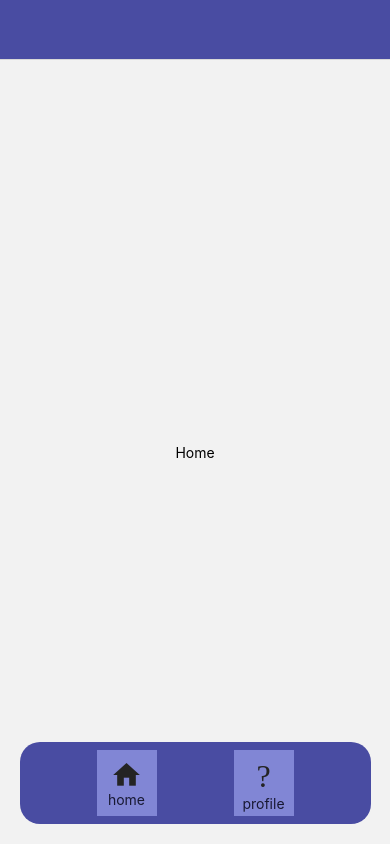
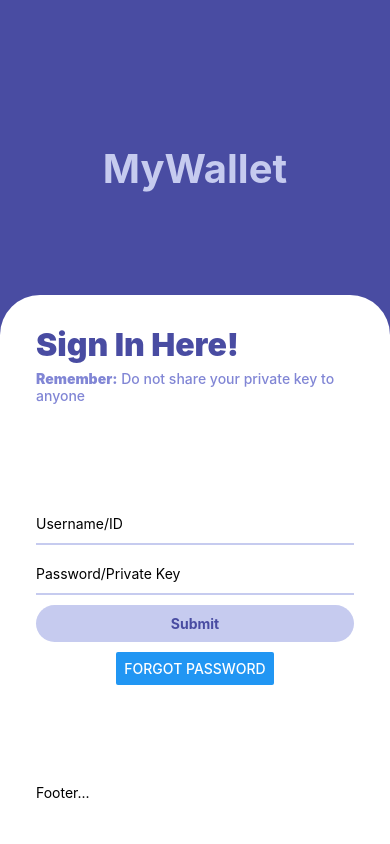
Before and after one commit to sportsjay/blockchain-wallet, a React Native app: screen /sign-up in a window 390 px wide. Built offline with nearby package versions, Linux system fonts and the light colour scheme.

Commit message:
feature: initialize sign up page template

```diff
--- a/App.tsx
+++ b/App.tsx
@@ -1,24 +1,43 @@
-import React from "react";
-import { StyleSheet } from "react-native";
+import React, { useState } from "react";
 import { NavigationContainer } from "@react-navigation/native";
 import { createBottomTabNavigator } from "@react-navigation/bottom-tabs";
 
 /**
  * Import Routes
  */
-import { routes, RouteProperties } from "./src/routes";
-
+import { routes } from "./src/routes";
+import SignInScreen from "./src/screens/signIn";
 /**
  * Import Components
  */
 import BottomNavbar from "./src/common/bottomNavBar";
 import { colors } from "./src/common/styles";
-const Tab = createBottomTabNavigator();
+import { createStackNavigator } from "@react-navigation/stack";
+
+/**
+ * Navigators
+ */
+const AuthNavigator = createStackNavigator();
+const BottomTabNavigator = createBottomTabNavigator();
 
 export default function App() {
+  const [isSignedIn, setIsSignedIn] = useState(false);
+
   return (
     <NavigationContainer>
-      <Tab.Navigator
+      <AuthNavigator.Navigator screenOptions={{ headerShown: false }}>
+        <AuthNavigator.Screen name="sign-up" component={SignInScreen} />
+        <AuthNavigator.Screen name="app" component={MainApp} />
+      </AuthNavigator.Navigator>
+    </NavigationContainer>
+  );
+}
+
+function MainApp() {
+  return (
+    <BottomTabNavigator.Navigator
+      // Specify initial route
+      initialRouteName={routes[0].name}
       screenOptions={{
         headerTitle: "",
         headerStyle: {
@@ -29,22 +48,12 @@ export default function App() {
       tabBar={BottomNavbar}
     >
       {routes.map((route) => (
-          <Tab.Screen
+        <BottomTabNavigator.Screen
           name={route.name}
           key={route.id}
           component={route.component}
         />
       ))}
-      </Tab.Navigator>
-    </NavigationContainer>
+    </BottomTabNavigator.Navigator>
   );
 }
-
-const styles = StyleSheet.create({
-  container: {
-    flex: 1,
-    backgroundColor: "#fff",
-    alignItems: "center",
-    justifyContent: "center",
-  },
-});
--- a/package.json
+++ b/package.json
@@ -11,15 +11,19 @@
     "@ethereumjs/tx": "^3.3.2",
     "@react-navigation/bottom-tabs": "^6.0.9",
     "@react-navigation/native": "^6.0.6",
+    "@react-navigation/stack": "^6.0.11",
     "expo": "~42.0.1",
     "expo-status-bar": "~1.0.4",
     "react": "16.13.1",
     "react-dom": "16.13.1",
     "react-native": "https://github.com/expo/react-native/archive/sdk-42.0.0.tar.gz",
     "react-native-elements": "^3.4.2",
+    "react-native-gesture-handler": "~1.10.2",
     "react-native-safe-area-context": "3.2.0",
     "react-native-screens": "~3.4.0",
     "react-native-web": "~0.13.12",
+    "react-redux": "^7.2.5",
+    "redux": "^4.1.1",
     "web3": "^1.6.0"
   },
   "devDependencies": {
--- a/src/common/bottomNavBar/component/tab.tsx
+++ b/src/common/bottomNavBar/component/tab.tsx
@@ -1,33 +1,49 @@
-import { BottomTabBarButtonProps } from "@react-navigation/bottom-tabs";
 import React from "react";
 import {
-  TouchableWithoutFeedback,
   View,
   Text,
   StyleSheet,
-  TouchableWithoutFeedbackProps,
+  TouchableOpacity,
+  TouchableOpacityProps,
 } from "react-native";
 import { Icon } from "react-native-elements";
 import { colors } from "../../styles";
 
-interface TabProperties extends TouchableWithoutFeedbackProps {
+interface TabProperties extends TouchableOpacityProps {
+  isActive: boolean;
   iconName: string;
   title: string;
 }
 
 export default function Tab(props: TabProperties) {
   return (
-    <TouchableWithoutFeedback {...props} style={styles.root}>
+    <TouchableOpacity {...props} style={styles.root}>
       <View style={styles.root}>
         <Icon
           name={props.iconName ?? "home"}
           type="material"
           tvParallaxProperties={undefined}
+          color={props.isActive ? colors.primary : colors.gray}
           size={32}
         />
-        <Text style={styles.title}>{props.title ?? "unknown"}</Text>
+        <Text
+          style={[
+            styles.title,
+            { color: props.isActive ? colors.primary : colors.gray },
+          ]}
+        >
+          {props.title ?? "unknown"}
+        </Text>
+        <View
+          style={[
+            styles.active,
+            {
+              backgroundColor: props.isActive ? colors.primary : "transparent",
+            },
+          ]}
+        />
       </View>
-    </TouchableWithoutFeedback>
+    </TouchableOpacity>
   );
 }
 
@@ -42,9 +58,18 @@ const styles = StyleSheet.create({
     width: 60,
     height: "80%",
     backgroundColor: colors.secondary,
+    borderRadius: 10,
+  },
+  active: {
+    height: 6,
+    width: 6,
+    borderRadius: 3,
   },
   title: {
     color: colors.black2,
     textAlign: "center",
+    fontWeight: "700",
+    marginBottom: 4,
+    fontSize: 10, // TODO: unify font size
   },
 });
--- a/src/common/bottomNavBar/index.tsx
+++ b/src/common/bottomNavBar/index.tsx
@@ -4,13 +4,40 @@ import { View, StyleSheet } from "react-native";
 import { colors, sizes } from "../styles";
 import Tab from "./component/tab";
 
+/**
+ * routes
+ */
+import { routes } from "../../routes";
+
 export default function BottomNavbar(props: BottomTabBarProps) {
   return (
     <View style={styles.root}>
       <View style={styles.navigation}>
-        {props.state.routes.map((route) => (
-          <Tab iconName={route.name} title={route.name} />
-        ))}
+        {props.state.routes.map((route, idx) => {
+          const isActive = props.state.index === idx;
+
+          function onPress() {
+            const event = props.navigation.emit({
+              type: "tabPress",
+              target: route.key,
+              canPreventDefault: true,
+            });
+
+            if (!isActive && !event.defaultPrevented) {
+              props.navigation.navigate(route.name, { merge: true });
+            }
+          }
+
+          return (
+            <Tab
+              onPress={onPress}
+              key={route.key}
+              iconName={routes[idx].iconName}
+              title={route.name}
+              isActive={isActive}
+            />
+          );
+        })}
       </View>
     </View>
   );
@@ -30,7 +57,7 @@ const styles = StyleSheet.create({
     bottom: 20,
     width: "90%",
     height: 82,
-    borderRadius: 20,
+    borderRadius: 8,
     backgroundColor: colors.primary,
     display: "flex",
     flexDirection: "row",
--- a/src/common/styles/index.tsx
+++ b/src/common/styles/index.tsx
@@ -1,5 +1,5 @@
 import React from "react";
-import { Dimensions } from "react-native";
+import { Dimensions, StyleSheet } from "react-native";
 
 /**
  * Color Pallete https://colorhunt.co/palette/494ca28186d5c6cbefe3e7f1
@@ -17,7 +17,7 @@ export const colors = {
   secondary: "#8186D5",
   gray: "#C6CBEF",
   gray2: "#E3E7F1",
-  whilte: "#FFFFFF",
+  white: "#FFFFFF",
   black: "#000000",
   black2: "#181933",
 };
@@ -26,3 +26,11 @@ export const sizes = {
   width: Dimensions.get("window").width,
   height: Dimensions.get("window").height,
 };
+
+export const commonStyles = StyleSheet.create({
+  center: {
+    display: "flex",
+    justifyContent: "center",
+    alignItems: "center",
+  },
+});
--- /dev/null
+++ b/src/common/textInput/index.tsx
@@ -0,0 +1,41 @@
+import React, { useState } from "react";
+import { TextInput, StyleSheet, TextInputProps } from "react-native";
+import { colors } from "../../common/styles";
+
+export default function TextInputPrimary(props: TextInputProps) {
+  const [isFocused, setIsFocused] = useState(false);
+
+  function onFocus() {
+    setIsFocused(true);
+  }
+
+  function onEndFocus() {
+    setIsFocused(false);
+  }
+
+  return (
+    <TextInput
+      onFocus={onFocus}
+      onEndEditing={onEndFocus}
+      {...props}
+      style={[
+        textInputStyles.root,
+        isFocused ? textInputStyles.active : {},
+        props.style,
+      ]}
+    />
+  );
+}
+
+const textInputStyles = StyleSheet.create({
+  root: {
+    width: "100%",
+    height: 40,
+    borderBottomWidth: 2,
+    borderBottomColor: colors.gray,
+    padding: 0,
+  },
+  active: {
+    borderBottomColor: colors.primary,
+  },
+});
--- a/src/routes/index.tsx
+++ b/src/routes/index.tsx
@@ -5,10 +5,12 @@ import React, { ComponentType, ReactNode } from "react";
  */
 import HomeScreen from "../screens/home";
 import ProfileScreen from "../screens/profile";
+import TransactionHistoryScreen from "../screens/transactionHistory";
 
 export interface RouteProperties {
   id: number;
   name: string;
+  iconName: string;
   component: ComponentType;
 }
 
@@ -17,10 +19,18 @@ export const routes: RouteProperties[] = [
     id: 0,
     name: "home",
     component: HomeScreen,
+    iconName: "home",
   },
   {
     id: 1,
+    name: "history",
+    component: TransactionHistoryScreen,
+    iconName: "payment",
+  },
+  {
+    id: 2,
     name: "profile",
     component: ProfileScreen,
+    iconName: "person",
   },
 ];
--- /dev/null
+++ b/src/screens/signIn/index.tsx
@@ -0,0 +1,144 @@
+import React, { useState } from "react";
+import {
+  View,
+  Text,
+  StyleSheet,
+  Platform,
+  KeyboardAvoidingView,
+  TouchableOpacity,
+  Button,
+} from "react-native";
+import { colors, commonStyles } from "../../common/styles";
+
+/**
+ * Import Component
+ */
+import TextInputPrimary from "../../common/textInput";
+
+export default function SignInScreen() {
+  // States
+  const [username, setUsername] = useState("");
+  const [password, setPassword] = useState("");
+
+  // Functions
+  function onSubmit() {}
+
+  function onPressForgotPassword() {}
+
+  return (
+    <KeyboardAvoidingView
+      behavior={Platform.OS === "ios" ? "padding" : "height"}
+      style={styles.root}
+    >
+      <View style={[styles.header, commonStyles.center]}>
+        <Text style={styles.title}>MyWallet</Text>
+      </View>
+      <View style={[styles.form]}>
+        <View style={styles.formHeader}>
+          <Text style={styles.formTitle}>Sign In Here!</Text>
+          <Text style={styles.formDescription}>
+            <Text style={{ fontWeight: "900" }}>Remember:</Text> Do not share
+            your private key to anyone
+          </Text>
+        </View>
+        <View style={[styles.formContent, commonStyles.center]}>
+          <TextInputPrimary
+            placeholder="Username/ID"
+            value={username}
+            onChangeText={setUsername}
+            textContentType="username"
+            style={{
+              marginBottom: 10,
+            }}
+          />
+          <TextInputPrimary
+            placeholder="Password/Private Key"
+            value={password}
+            onChangeText={setPassword}
+            textContentType="password"
+            secureTextEntry={true}
+            style={{
+              marginBottom: 10,
+            }}
+          />
+          <TouchableOpacity
+            style={[buttonStyle.root, { marginBottom: 10 }]}
+            onPress={onSubmit}
+          >
+            <Text style={buttonStyle.title}>Submit</Text>
+          </TouchableOpacity>
+          <Button title="Forgot Password" onPress={onPressForgotPassword} />
+        </View>
+        <View style={[styles.formFooter]}>
+          <Text>Footer...</Text>
+        </View>
+      </View>
+    </KeyboardAvoidingView>
+  );
+}
+
+const styles = StyleSheet.create({
+  root: {
+    flex: 1,
+    alignItems: "center",
+    justifyContent: "flex-end",
+    backgroundColor: colors.primary,
+  },
+  header: {
+    height: "30%",
+    width: "100%",
+  },
+  // Typography
+  title: {
+    fontSize: 40,
+    fontWeight: "700",
+    color: colors.gray,
+  },
+  form: {
+    height: "65%",
+    width: "100%",
+    paddingTop: 10,
+    paddingHorizontal: 36,
+    backgroundColor: colors.white,
+    borderTopRightRadius: 40,
+    borderTopLeftRadius: 40,
+  },
+  formHeader: {
+    width: "100%",
+    height: 100,
+    paddingTop: 20,
+  },
+  // Typography
+  formTitle: {
+    fontSize: 32,
+    fontWeight: "900",
+    color: colors.primary,
+    marginBottom: 6,
+  },
+  // Typography
+  formDescription: {
+    fontWeight: "500",
+    color: colors.secondary,
+  },
+  formContent: {
+    flex: 1,
+  },
+  formFooter: {
+    height: 60,
+    // backgroundColor: colors.gray,
+  },
+});
+
+const buttonStyle = StyleSheet.create({
+  root: {
+    width: "100%",
+    backgroundColor: colors.gray,
+    padding: 10,
+    borderRadius: 40,
+  },
+  title: {
+    color: colors.primary,
+    fontWeight: "700",
+    textAlign: "center",
+  },
+});
--- /dev/null
+++ b/src/screens/transactionHistory/index.tsx
@@ -0,0 +1,18 @@
+import React from "react";
+import { StyleSheet, Text, View } from "react-native";
+
+export default function TransactionHistoryScreen() {
+  return (
+    <View style={styles.root}>
+      <Text>Transaction History</Text>
+    </View>
+  );
+}
+
+const styles = StyleSheet.create({
+  root: {
+    flex: 1,
+    alignItems: "center",
+    justifyContent: "center",
+  },
+});
--- a/truffle-config.js
+++ b/truffle-config.js
@@ -1,7 +1,7 @@
 module.exports = {
   networks: {
     development: {
-      host: "192.168.0.103",
+      host: "192.168.0.104",
       port: 8545,
       network_id: "*", // Match any network id
     },
```
Also changed, not shown: 1 other file (tests, documents, lock files or other folders). Lines whose indentation alone changed are shown as unchanged.
